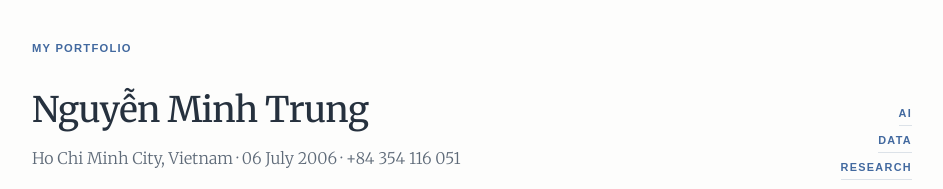
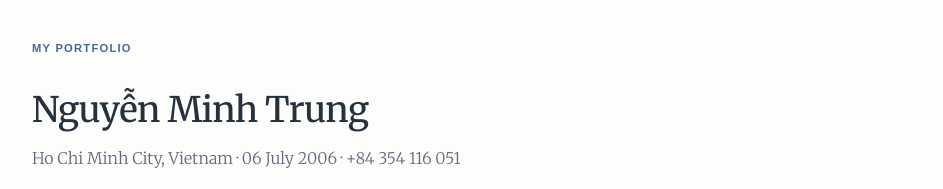
Before and after one commit to Mih-Trung/MyResume, a plain HTML site: page index.html in a window 1280 px wide. Shown: the top 189 px of the page, without its empty margins (168-1111 px from the left). Drawn offline with Linux system fonts and the light colour scheme.

Commit message:
change sth

```diff
--- a/index.html
+++ b/index.html
@@ -27,7 +27,6 @@
         <a href="https://github.com/Mih-Trung" target="_blank" rel="noopener"><i class="fab fa-github"></i>GitHub</a>
       </div>
     </div>
-    <aside class="header-mark" aria-label="Research interests"><span>AI</span><span>DATA</span><span>RESEARCH</span></aside>
   </header>
 
   <nav aria-label="Primary navigation"><ul>
```
Also changed, not shown: 1 other file.
